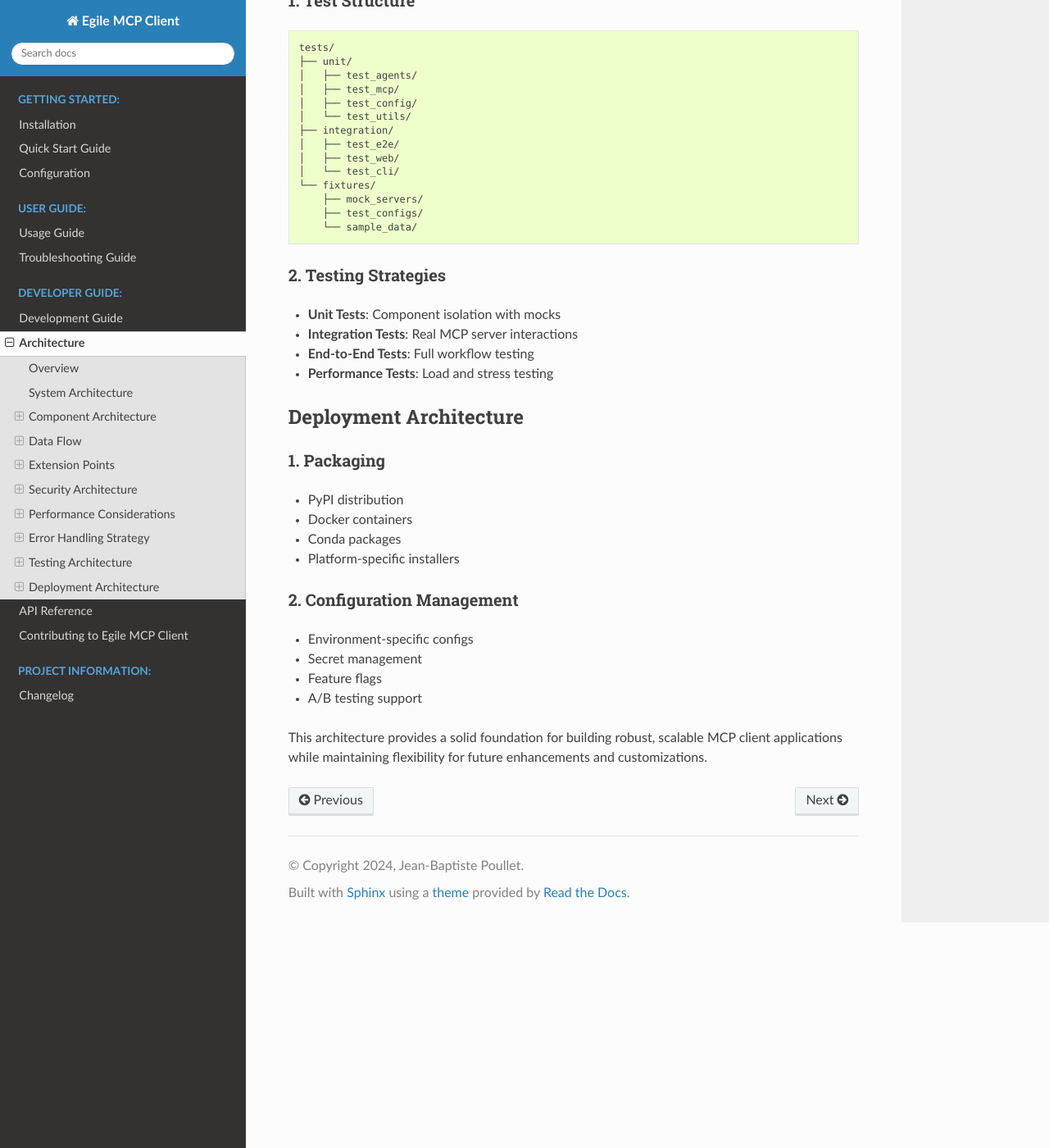
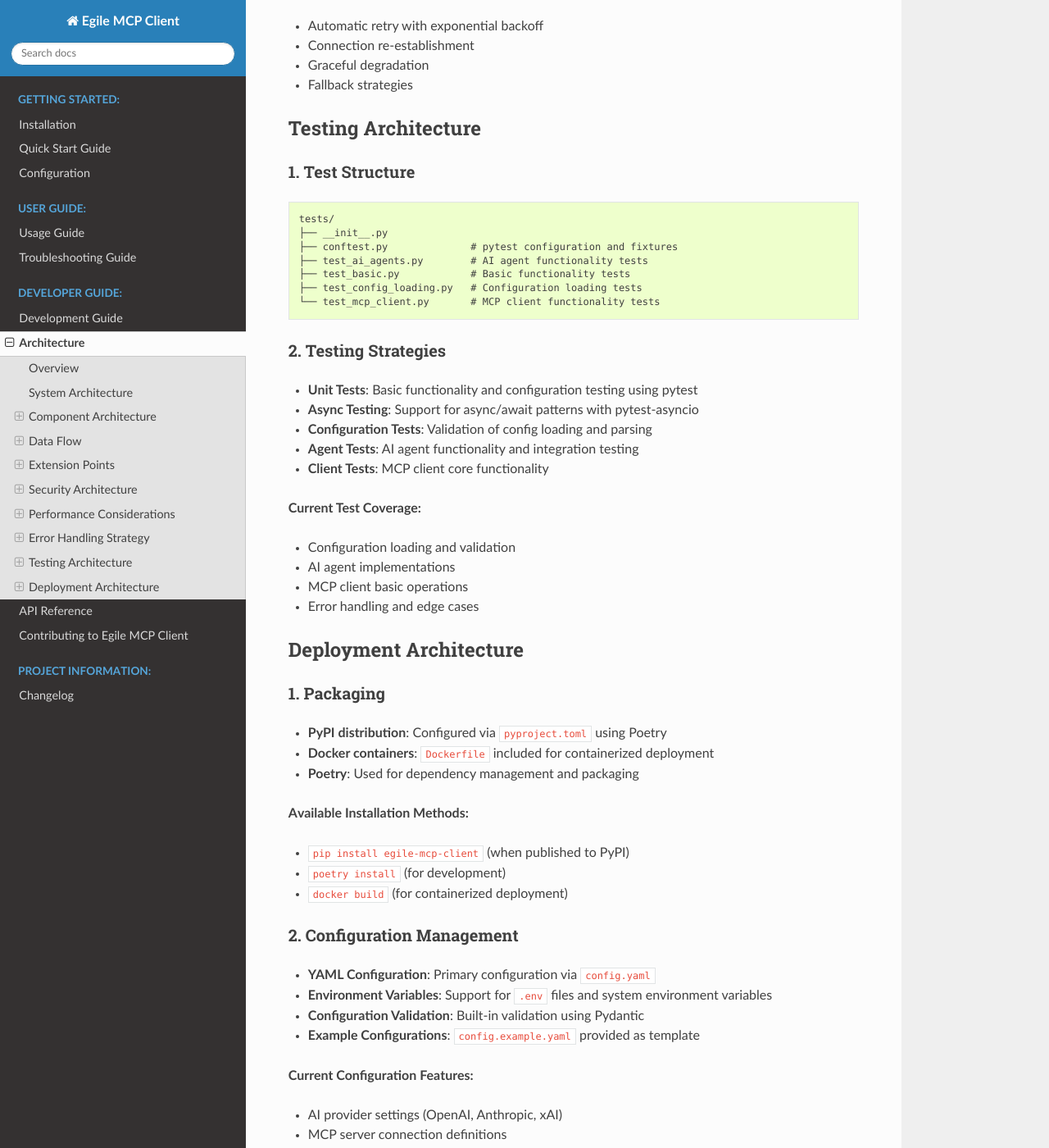
Before and after one commit to jpoullet2000/egile-mcp-client, a Sphinx documentation site: the page built from docs/architecture.md, in a window 1280 px wide and 1400 px high, scrolled down 9277 px. Shown: the whole window at 82% size. Built offline with Sphinx 7.4.7 and the Read the Docs theme 3.1.0, drawn with Linux system fonts in a browser that asks for light colours; some of the changed text lies outside the part shown.

Commit message:
update doc

````diff
--- a/docs/architecture.md
+++ b/docs/architecture.md
@@ -366,16 +366,24 @@
 - Circuit breaker pattern
 
 ### 2. Caching Strategy
+Currently, the application uses basic in-memory storage patterns:
+
 ```
-┌─────────────┐    ┌─────────────┐    ┌─────────────┐
-│   L1 Cache  │    │   L2 Cache  │    │  Persistent │
-│  (Memory)   │    │   (Redis)   │    │   Storage   │
-├─────────────┤    ├─────────────┤    ├─────────────┤
-│ - Tool defs │    │ - Responses │    │ - Config    │
-│ - Server    │    │ - Sessions  │    │ - History   │
-│   metadata  │    │ - User data │    │ - Logs      │
-└─────────────┘    └─────────────┘    └─────────────┘
+┌─────────────────┐    ┌─────────────────┐
+│   In-Memory     │    │   File System   │
+│   Storage       │    │   Storage       │
+├─────────────────┤    ├─────────────────┤
+│ - Web sessions │    │ - Configuration │
+│ - Connection    │    │ - Conversation  │
+│   metadata      │    │   history       │
+│ - Tool schemas  │    │ - Logs          │
+└─────────────────┘    └─────────────────┘
 ```
+
+**Future Enhancement Opportunities:**
+- Redis for session storage
+- Tool definition caching
+- Response caching with TTL
 
 ### 3. Async Processing
 - Non-blocking I/O
@@ -417,39 +425,49 @@
 ### 1. Test Structure
 ```
 tests/
-├── unit/
-│   ├── test_agents/
-│   ├── test_mcp/
-│   ├── test_config/
-│   └── test_utils/
-├── integration/
-│   ├── test_e2e/
-│   ├── test_web/
-│   └── test_cli/
-└── fixtures/
-    ├── mock_servers/
-    ├── test_configs/
-    └── sample_data/
+├── __init__.py
+├── conftest.py              # pytest configuration and fixtures
+├── test_ai_agents.py        # AI agent functionality tests
+├── test_basic.py            # Basic functionality tests
+├── test_config_loading.py   # Configuration loading tests
+└── test_mcp_client.py       # MCP client functionality tests
 ```
 
 ### 2. Testing Strategies
-- **Unit Tests**: Component isolation with mocks
-- **Integration Tests**: Real MCP server interactions
-- **End-to-End Tests**: Full workflow testing
-- **Performance Tests**: Load and stress testing
+- **Unit Tests**: Basic functionality and configuration testing using pytest
+- **Async Testing**: Support for async/await patterns with pytest-asyncio
+- **Configuration Tests**: Validation of config loading and parsing
+- **Agent Tests**: AI agent functionality and integration testing
+- **Client Tests**: MCP client core functionality
+
+**Current Test Coverage:**
+- Configuration loading and validation
+- AI agent implementations
+- MCP client basic operations
+- Error handling and edge cases
 
 ## Deployment Architecture
 
 ### 1. Packaging
-- PyPI distribution
-- Docker containers
-- Conda packages
-- Platform-specific installers
+- **PyPI distribution**: Configured via `pyproject.toml` using Poetry
+- **Docker containers**: `Dockerfile` included for containerized deployment
+- **Poetry**: Used for dependency management and packaging
+
+**Available Installation Methods:**
+- `pip install egile-mcp-client` (when published to PyPI)
+- `poetry install` (for development)
+- `docker build` (for containerized deployment)
 
 ### 2. Configuration Management
-- Environment-specific configs
-- Secret management
-- Feature flags
-- A/B testing support
+- **YAML Configuration**: Primary configuration via `config.yaml`
+- **Environment Variables**: Support for `.env` files and system environment variables
+- **Configuration Validation**: Built-in validation using Pydantic
+- **Example Configurations**: `config.example.yaml` provided as template
+
+**Current Configuration Features:**
+- AI provider settings (OpenAI, Anthropic, xAI)
+- MCP server connection definitions
+- Logging configuration
+- Environment variable substitution
 
 This architecture provides a solid foundation for building robust, scalable MCP client applications while maintaining flexibility for future enhancements and customizations.
````
Also changed, not shown: docs/configuration.md (+0 -4 lines), docs/troubleshooting.md (+4 -5 lines), docs/usage.md (+0 -8 lines).
